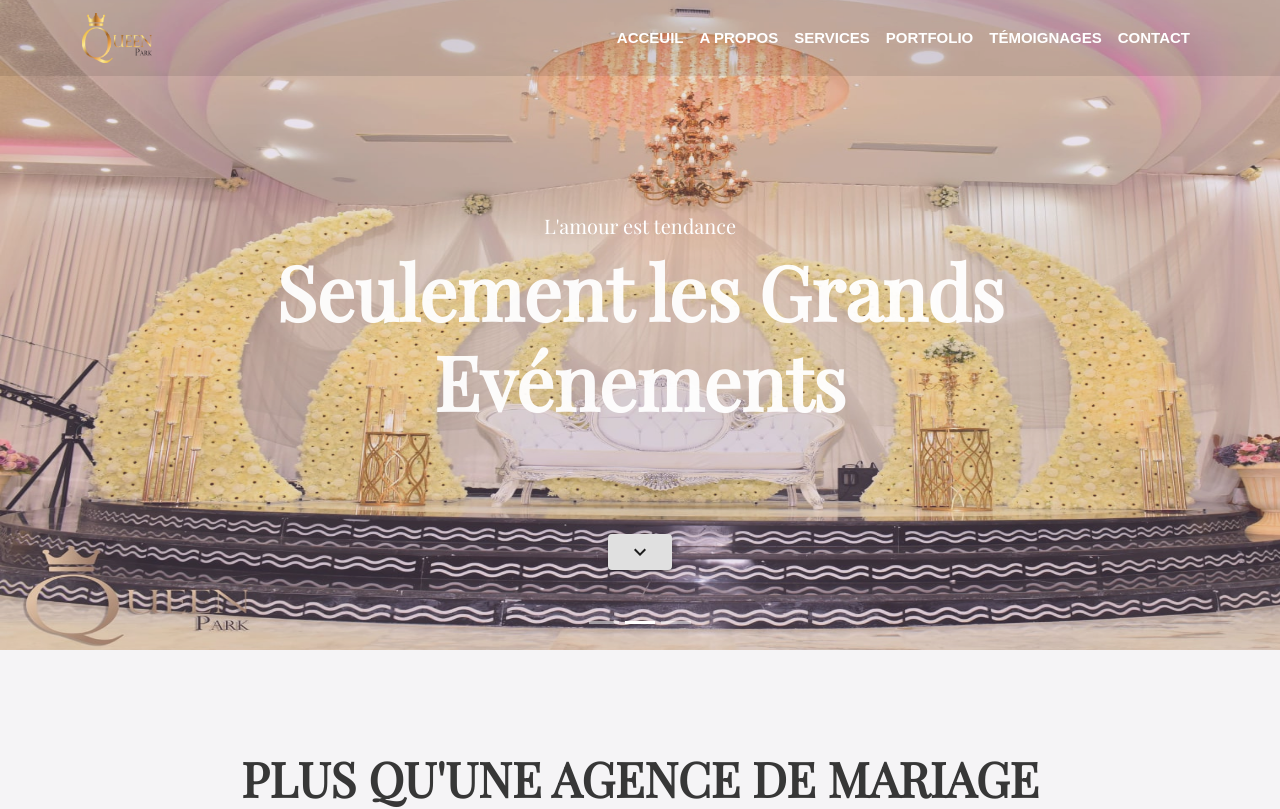
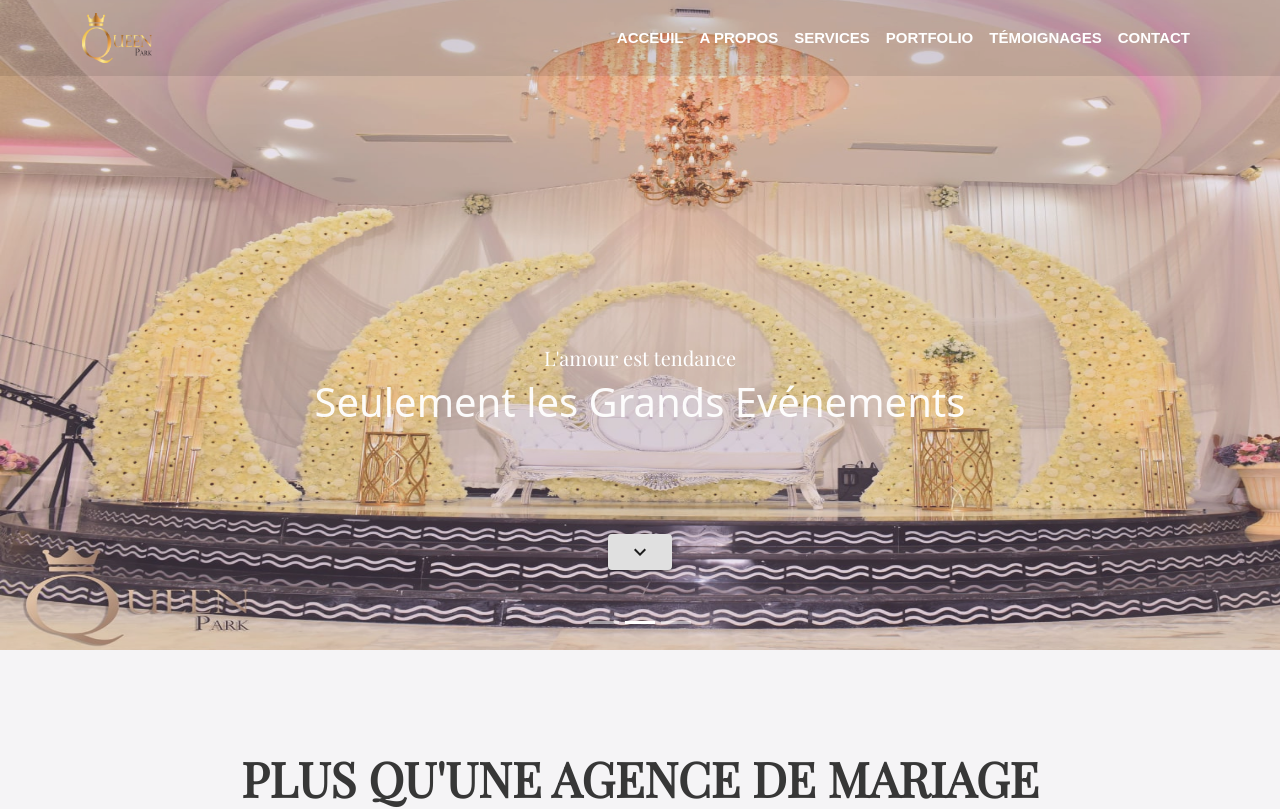
Before and after one commit to RamiRbehi/deployment-demo, a React (Create React App) app: page / in a window 1280 px wide. Shown: the top 809 px of the page. Built offline with nearby package versions, Linux system fonts and the light colour scheme; what smooth-scroll would draw is missing.

Commit message:
delete , from home-section h1 h5

```diff
--- a/src/CSS/Header.css
+++ b/src/CSS/Header.css
@@ -60,7 +60,7 @@ background-image: url(../Images/bg/homeImage3.jpg);
 padding-bottom: 140px;
 }
 
-#home-section h1, h5 {
+#home-section h1 h5 {
 font-family: 'Playfair Display', serif;
 color: #fff;
 font-size: 75px;
```
